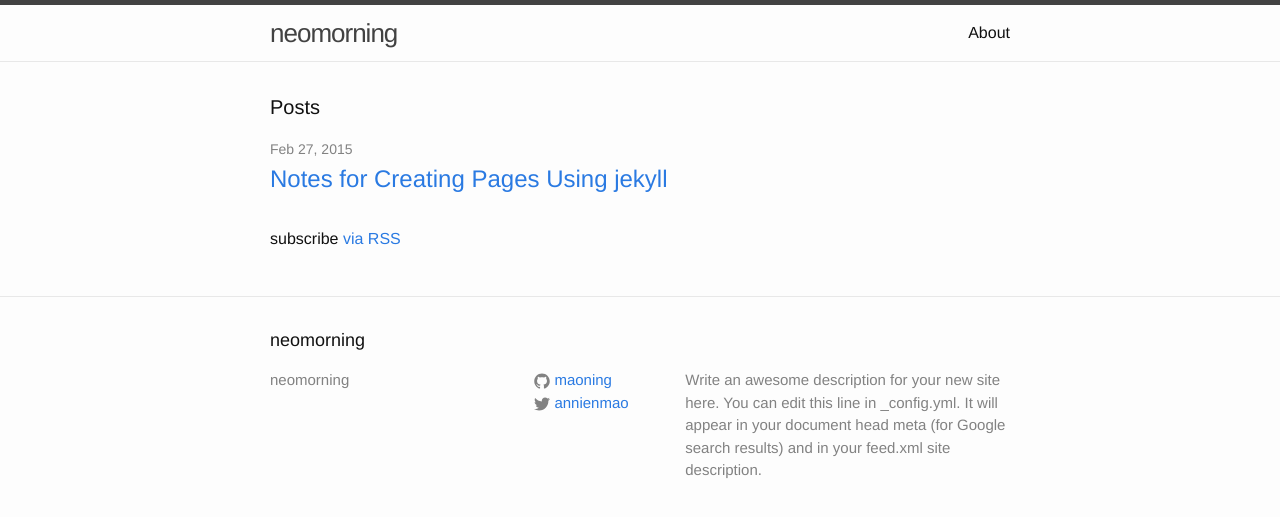
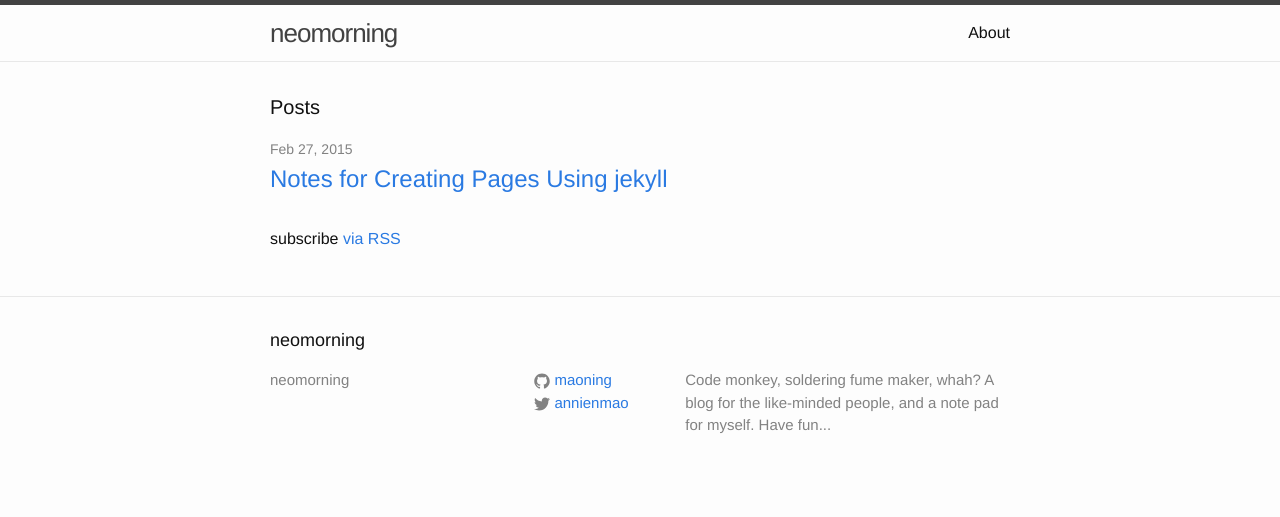
Before and after one commit to maoning/maoning.github.io, a Jekyll site: the page built from index.html, in a window 1280 px wide. Shown: the top 517 px of the page. Built offline with Jekyll 4.4.1, drawn with Linux system fonts in a browser that asks for light colours; the list of posts is cut into pages by our own code.

Commit message:
rewrite site description

```diff
--- a/_config.yml
+++ b/_config.yml
@@ -1,9 +1,8 @@
 # Site settings
 title: neomorning
 description: > # this means to ignore newlines until "baseurl:"
-  Write an awesome description for your new site here. You can edit this
-  line in _config.yml. It will appear in your document head meta (for
-  Google search results) and in your feed.xml site description.
+  Code monkey, soldering fume maker,  whah? A blog for the like-minded people, and a note pad
+  for myself. Have fun...
 baseurl: "" # the subpath of your site, e.g. /blog/
 url: "http://yourdomain.com" # the base hostname & protocol for your site
 twitter_username: annienmao
```
